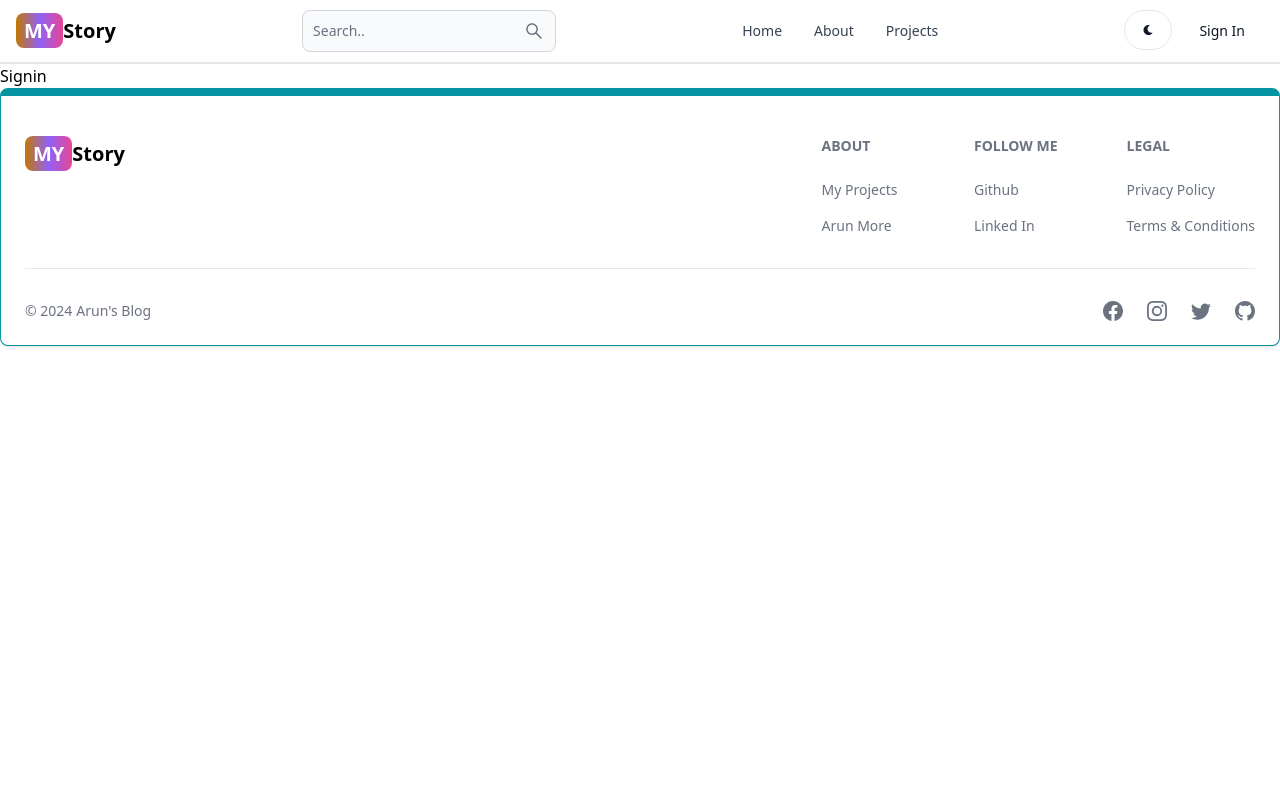
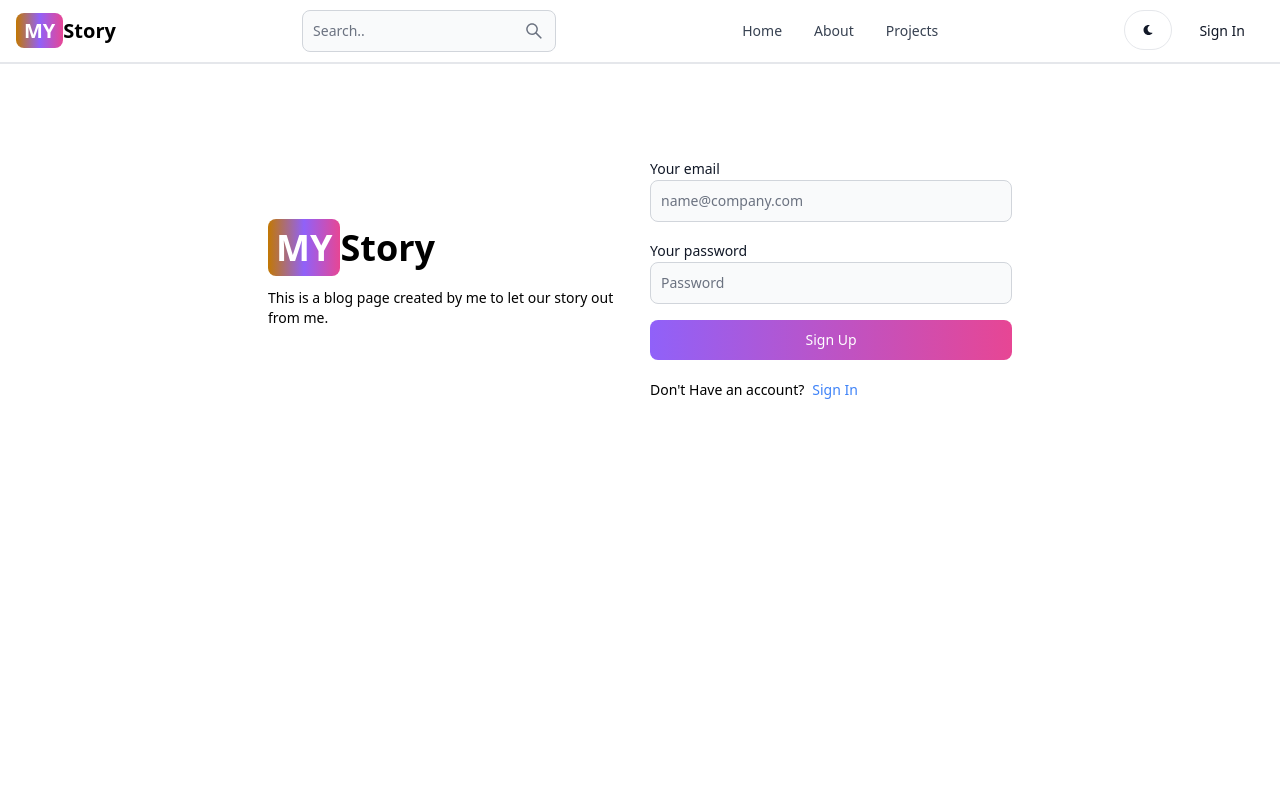
Before and after one commit to ipbuzzofficial/MY-Story, a React (Vite) app in the folder client/: page /sign-in in a window 1280 px wide. Shown: the top 800 px of the page. Built offline with nearby package versions, Linux system fonts and the light colour scheme.

Commit message:
complete signin page functionality

```diff
--- a/client/src/pages/Signin.jsx
+++ b/client/src/pages/Signin.jsx
@@ -1,7 +1,103 @@
-import React from 'react'
+import { Alert, Button, Label, Spinner, TextInput } from 'flowbite-react'
+import React, { useState } from 'react'
+import { Link, useNavigate } from 'react-router-dom'
 
-export default function Signin() {
+export default function SignIn() {
+
+  const [formData, setFormData] = useState({});
+  const [errorMessage, setErrorMessage] = useState(null);
+  const [loading, setLoading] = useState(false);
+  const navigate = useNavigate();
+  const handleChange = (e) => {
+    setFormData({ ...formData, [e.target.id]: e.target.value.trim() });
+  };
+
+
+   const handleSubmit = async (e) => {
+    e.preventDefault();
+    if( !formData.email || !formData.password){
+      return setErrorMessage('Please fill out all fields');
+    }
+    try{
+      setLoading(true);
+      setErrorMessage(null);
+      const res = await fetch('/api/auth/signin', {
+        method: 'POST',
+        headers: { 'Content-Type': 'application/json'},
+        body: JSON.stringify(formData),
+      });
+      const data = await res.json();
+      if(data.success === false){
+        return setErrorMessage(data.message);
+      }
+      setLoading(false);
+      if(res.ok){
+        navigate('/')
+      }
+    }catch(error){
+          setErrorMessage(error.message);
+          setLoading(false);
+    }
+   };
   return (
-    <div>Signin</div>
+    <div className='min-h-screen mt-20'>
+      <div className='flex p-3 max-w-3xl mx-auto flex-col md:flex-row md:items-center gap-5'>
+        {/*left*/}
+        <div className="flex-1">
+        <Link to="/" className='  font-bold dark:text-white text-4xl'>
+            <span className='px-2 py-1 bg-gradient-to-r from-yellow-500 via-purple-500 to-pink-500 rounded-lg text-white'>MY</span>
+            Story
+        </Link>
+        <p className='text-sm mt-5'>
+          This is a blog page created by me to let our story out from me.
+        </p>
+        </div>
+
+
+        {/*right*/}
+        <div className='flex-1'>
+            <form className='flex flex-col gap-4' onSubmit={handleSubmit}>
+
+              <div >
+                <Label value='Your email' />
+                <TextInput
+                type='email'
+                placeholder='name@company.com'
+                id='email'
+                onChange={handleChange} />
+              </div>
+              <div >
+                <Label value='Your password' />
+                <TextInput
+                type='password'
+                placeholder='Password'
+                id='password'
+                onChange={handleChange} />
+              </div>
+              <Button gradientDuoTone='purpleToPink' type='submit' disabled={loading}>
+                  {
+                  loading ? (
+                    <>
+                    <Spinner size='sm' />
+                    <span className='pl-3'>Loading...</span>
+                    </>
+                  ) : 'Sign Up'
+                  }
+              </Button>
+            </form>
+            <div className='flex gap-2 text-sm mt-5'>
+              <span>Don't Have an account?</span>
+              <Link to='/sign-up' className='text-blue-500'>Sign In</Link>
+            </div>
+            {
+              errorMessage && (
+                <Alert className='mt-5' color='failure'>
+                  {errorMessage}
+                </Alert>
+              )
+            }
+        </div>
+      </div>
+    </div>
   )
 }
```
